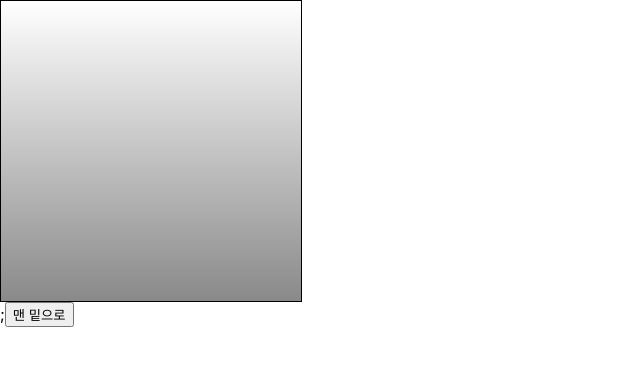
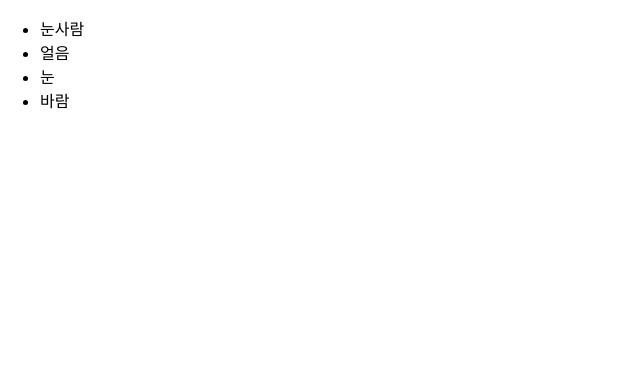
Before and after one commit to zerotymer/979-11-6050-879-6, a React (Create React App) app in the folder 006/hello-react/: page / in a window 1280 px wide. Shown: the top 366 px of the page, without its empty margins (0-640 px from the left). Built offline with nearby package versions, Linux system fonts and the light colour scheme.

Commit message:
6.2.2 App 컴포넌트에서 예제 컴포넌트 렌더링

```diff
--- a/006/hello-react/src/App.js
+++ b/006/hello-react/src/App.js
@@ -1,15 +1,10 @@
 import React from "react";
-import ScrollBox from "./ScrollBox";
+import IterationSample from "./IterationSample";
 
 class App extends React.Component {
 
   render() {
-    return (
-      <div>
-        <ScrollBox ref={ (ref) => this.scrollBox = ref }/>;
-        <button onClick={ () => this.scrollBox.scrollToBottom() }>맨 밑으로</button>
-      </div>
-    );
+    return <IterationSample />;
   }
 }
 
```
